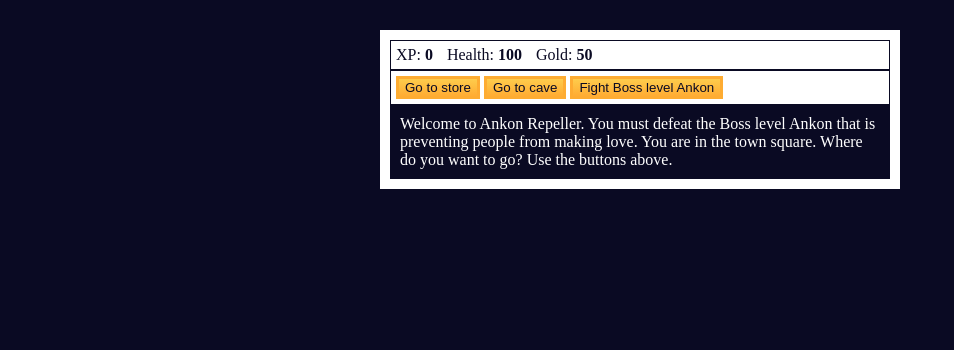
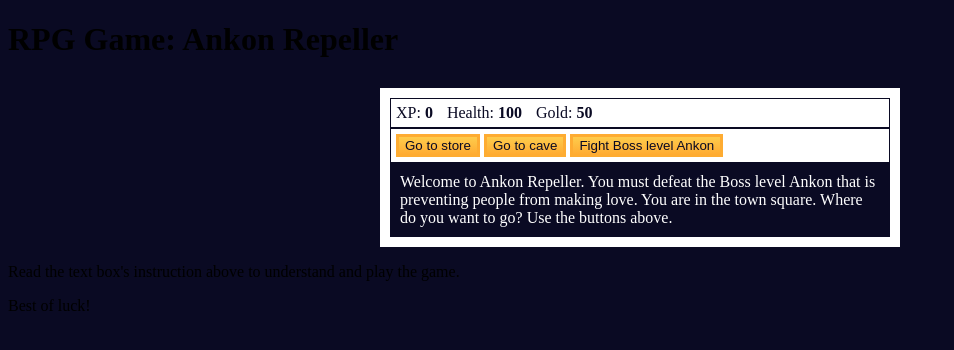
Before and after one commit to ankondeyani/RPG-Game--Ankon-Repeller, a plain HTML site: page index.html in a window 1280 px wide. Shown: the whole page, without its empty margins (0-954 px from the left). Drawn offline with Linux system fonts and the light colour scheme.

Commit message:
Update index.html
Updated HTML file of Basic RPG Game.

```diff
--- a/index.html
+++ b/index.html
@@ -6,6 +6,7 @@
     <title>RPG - Ankon Repeller</title>
   </head>
   <body>
+    <h1 class="intro">RPG Game: Ankon Repeller</h1>
     <div id="game">
       <div id="stats">
         <span class="stat">XP: <strong><span id="xpText">0</span></strong></span>
@@ -25,6 +26,9 @@
         Welcome to Ankon Repeller. You must defeat the Boss level Ankon that is preventing people from making love. You are in the town square. Where do you want to go? Use the buttons above.
       </div>
     </div>
+
+    <p class="intro2">Read the text box's instruction above to understand and play the game.</p>
+    <p class="intro3">Best of luck!</p>
     <script src="./script.js"></script>
   </body>
 </html>
```
